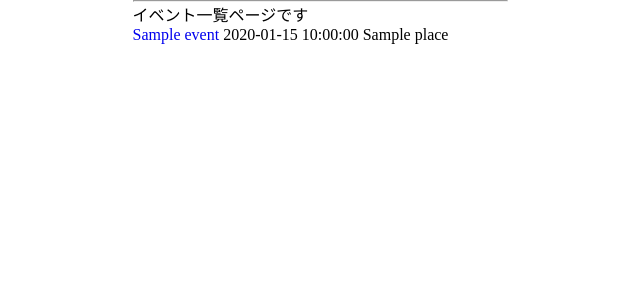
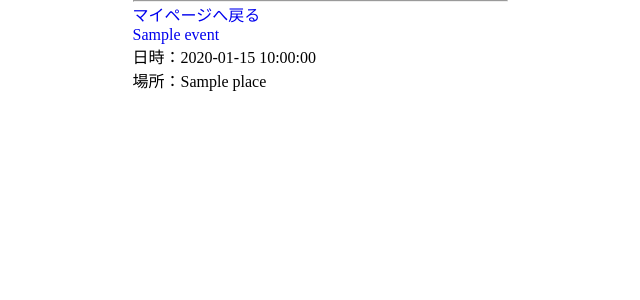
Before and after one commit to E-Team-ponata-inoue-yottomi-kochapi/E-Team_2026-Summer, a Flask app: template tsudoi/templates/event/event_list.html in a window 1280 px wide. Shown: the top 300 px of the page, without its empty margins (320-960 px from the left). Run offline with Flask 2, Linux system fonts and the light colour scheme; the template is opened without the code that fills it: most values are stand-ins (such as "Sample title", 1, 10 or a date in 2020); some libraries are stand-ins or nearby versions.

Commit message:
feat: /tsudoi/templates/event/event_list.html内にマイページへのリンク追記
feat: /tsudoi/templates/event/event_list.html内に項目名を追記、pタグへ変更

```diff
--- a/tsudoi/templates/event/event_list.html
+++ b/tsudoi/templates/event/event_list.html
@@ -9,13 +9,15 @@
 
 <!-- ここからbaseのbodyに差し込まれる -->
 {% block content %}
-<p>イベント一覧ページです</p>
+<div>
+    <a href="{{ url_for('mypage.mypage_view') }}">マイページへ戻る</a>
+</div>
 {% if events %}
     {% for event in events %}
     <div>
         <a href="{{ url_for('event.detail_view', event_id=event.id ) }}">{{ event.title }}</a>
-        <span>{{ event.start_at }}</span>
-        <span>{{ event.place }}</span>
+        <p>日時：{{ event.start_at }}</p>
+        <p>場所：{{ event.place }}</p>
     </div>
     {% endfor %}
 {% else %}
```
